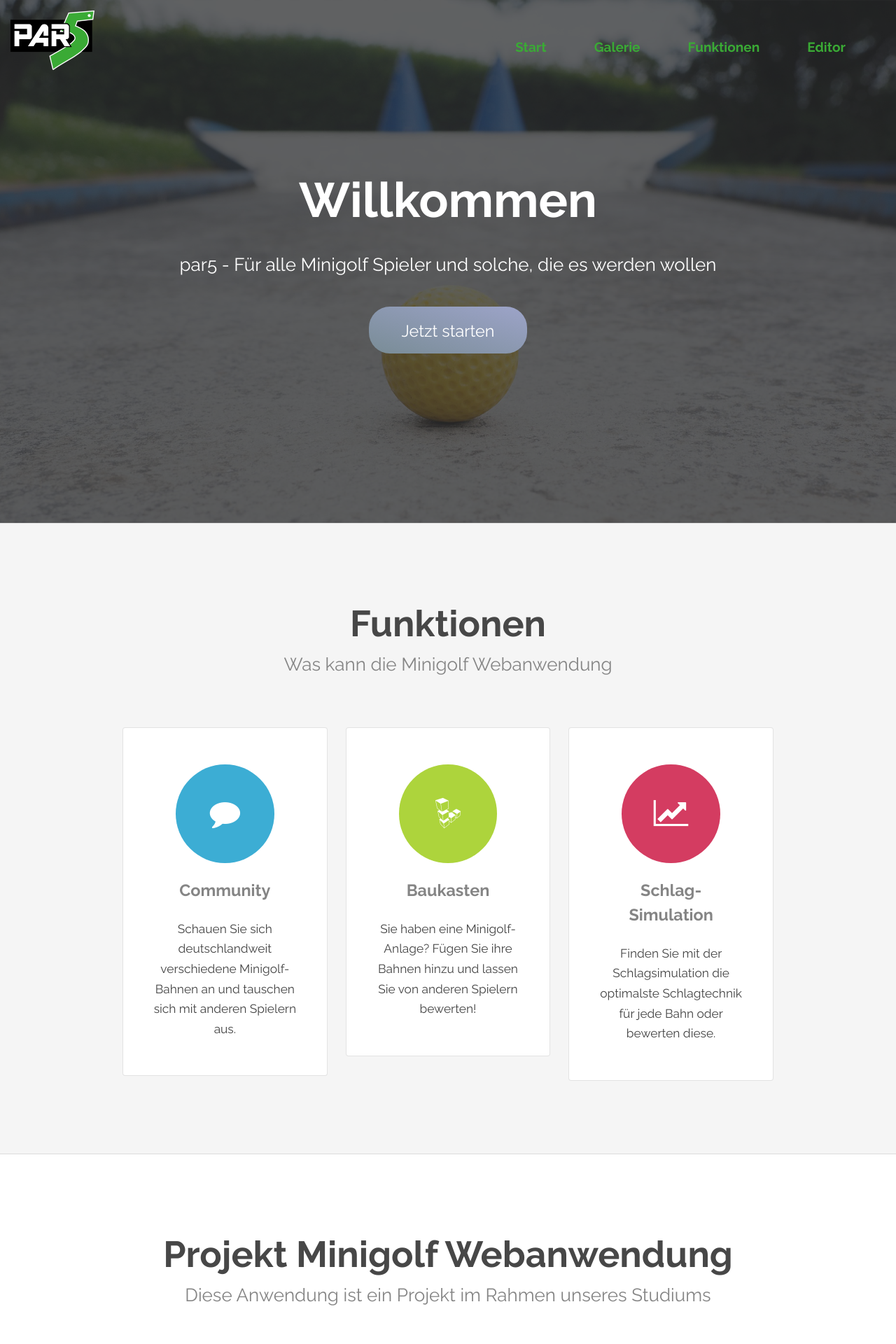
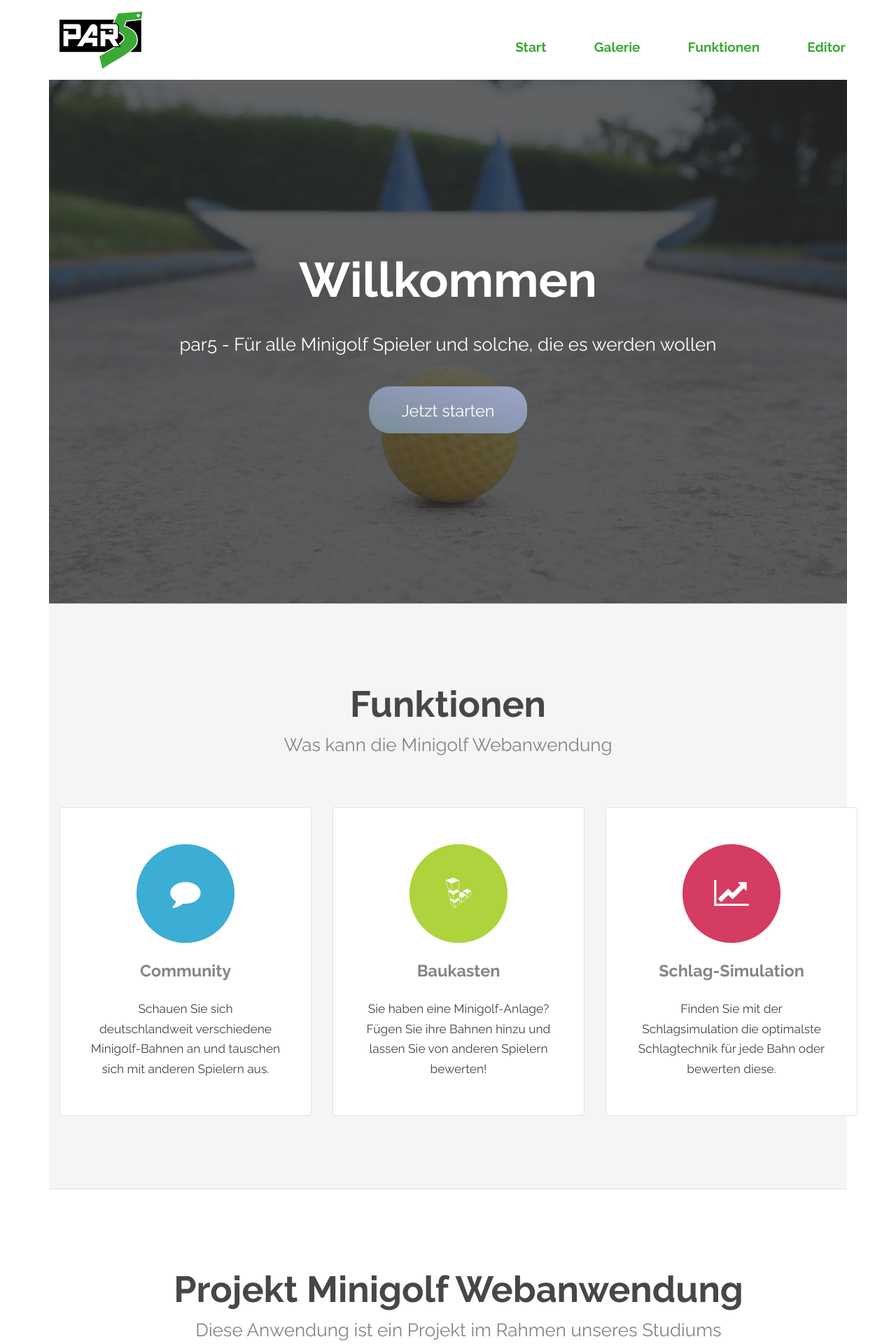
Before and after one commit to jaerso/PAR5, a PHP site: page / in a window 1280 px wide; the page is wider, and only the part inside the window is pictured. Shown: the top 1920 px of that part at 70% size. Run offline with PHP 8.4, Linux system fonts and the light colour scheme.

Commit message:
canvas formatiert

```diff
--- a/css/style.css
+++ b/css/style.css
@@ -931,7 +931,7 @@
 	body.landing #header {
 		background-color: transparent;
 		left: 0;
-		position: absolute;
+		/*position: absolute;*/
 		top: 0;
 	}
 
--- a/database/data.xml
+++ b/database/data.xml
@@ -158,8 +158,6 @@
             <keywords><![CDATA[editor]]></keywords>
             <content>
             <![CDATA[
-
-            <div class="container">
                 <div class="row">
                     <div class="col-lg-4">
                         <div class="col-lg-8">
--- a/index.php
+++ b/index.php
@@ -25,9 +25,9 @@ require ("frontendHandler.php")
 
 	</head>
 	<body class="landing">
-
 		<!-- Header -->
-			<header id="header" class="header-home">
+        <div class="container">
+        <header id="header" class="header-home">
 				<link rel="icon" type="image/png" href="/images/favicon-32x32.png" sizes="32x32">
 					<a href=index.php?page=home><img src="images/logo.png" style="width: 120px; margin: 15px 15px 20px; float: left;"></a>
 					<nav id="" >
@@ -37,20 +37,10 @@ require ("frontendHandler.php")
 						</ul>
 					</nav>
 			</header>
-
-		<!-- Banner -->
-	<!--	<main id="inhaltsbereich">-->
-				<!--<div id="content">-->
-		<?php getContent();?>
-	<!--</div>-->
-    <div>
-    </div>
-
-
 		<!--</main>-->
-
+        <?php getContent();?>
 		<!-- Footer -->
-			<footer id="footer">
+        <footer id="footer">
 				<div class="container">
 					<section class="links">
 						<div class="row">
@@ -102,12 +92,9 @@ require ("frontendHandler.php")
 					</div>
 				</div>
 			</footer>
-
 	</body>
 
 	<script src="js/jquery.min.js"></script>
-	<script src="js/skel.min.js"></script>
-	<script src="js/skel-layers.min.js"></script>
 	<script src="js/init.js"></script>
 	<script src="js/bootstrap.min.js"></script>
 </html>
```
